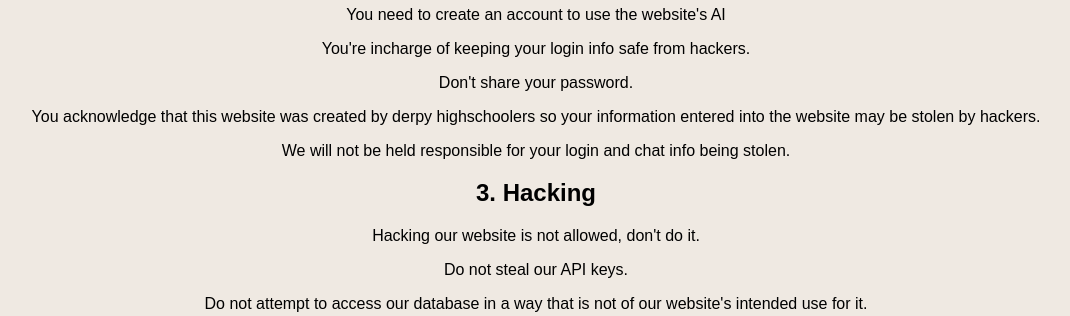
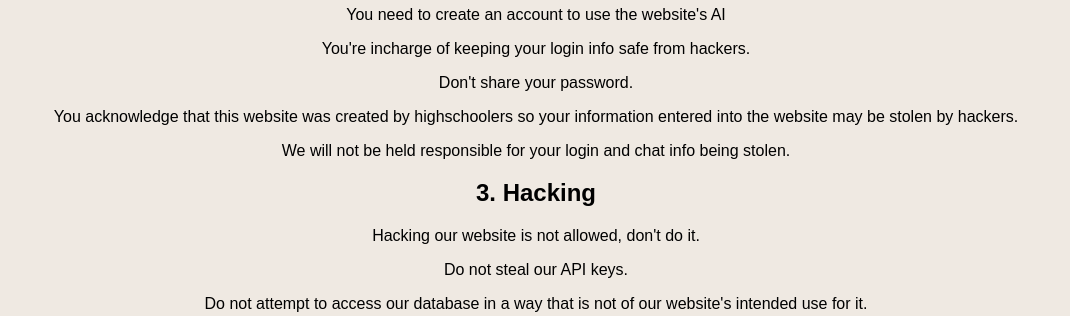
Before and after one commit to Joseph-Cardona/Sapien-AI-Tutor, a Flask app: page /tos in a window 1280 px wide. Shown: the part 410-726 px from the top of the page, without its empty margins (104-1174 px from the left). Run offline with Flask 3, Linux system fonts and the light colour scheme; some libraries are stand-ins or nearby versions.

Commit message:
Just a light tweak

```diff
--- a/templates/tos.html
+++ b/templates/tos.html
@@ -262,7 +262,7 @@
     <p>You need to create an account to use the website's AI</p>
     <p>You're incharge of keeping your login info safe from hackers.</p>
     <p>Don't share your password.</p>
-    <p>You acknowledge that this website was created by derpy highschoolers so your information entered into the website may be stolen by hackers.</p>
+    <p>You acknowledge that this website was created by highschoolers so your information entered into the website may be stolen by hackers.</p>
     <p>We will not be held responsible for your login and chat info being stolen.</p>
     <h2>3. Hacking</h2>
     <p>Hacking our website is not allowed, don't do it.</p>
```
